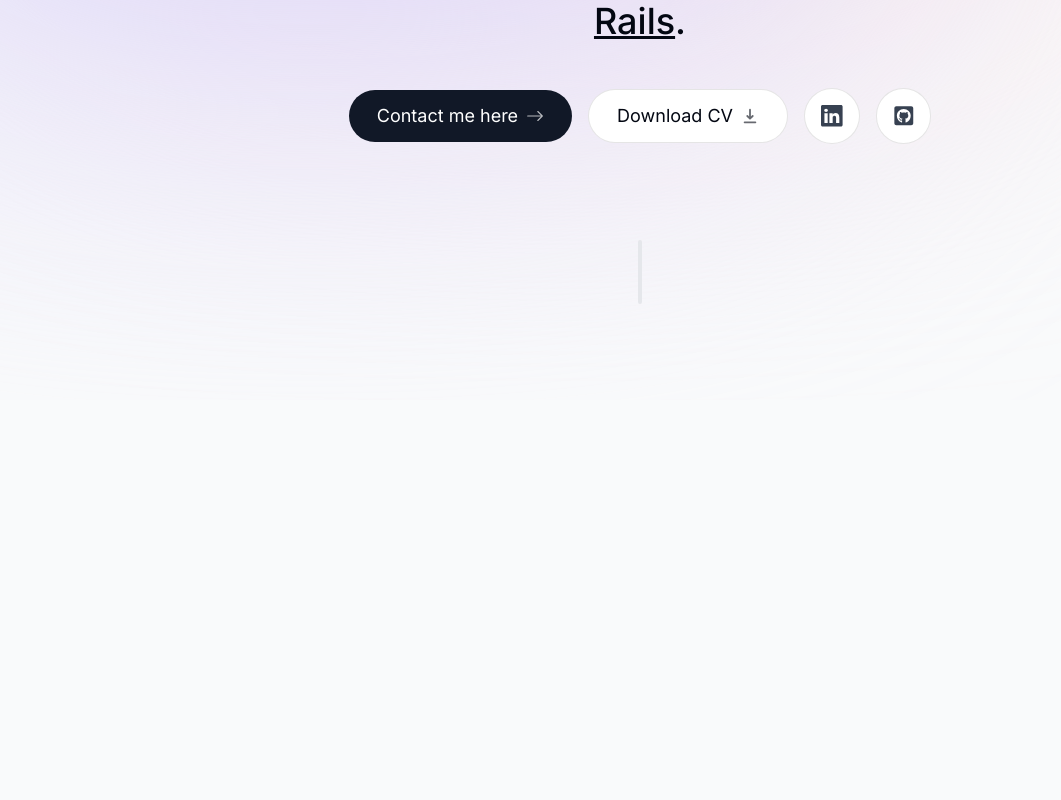
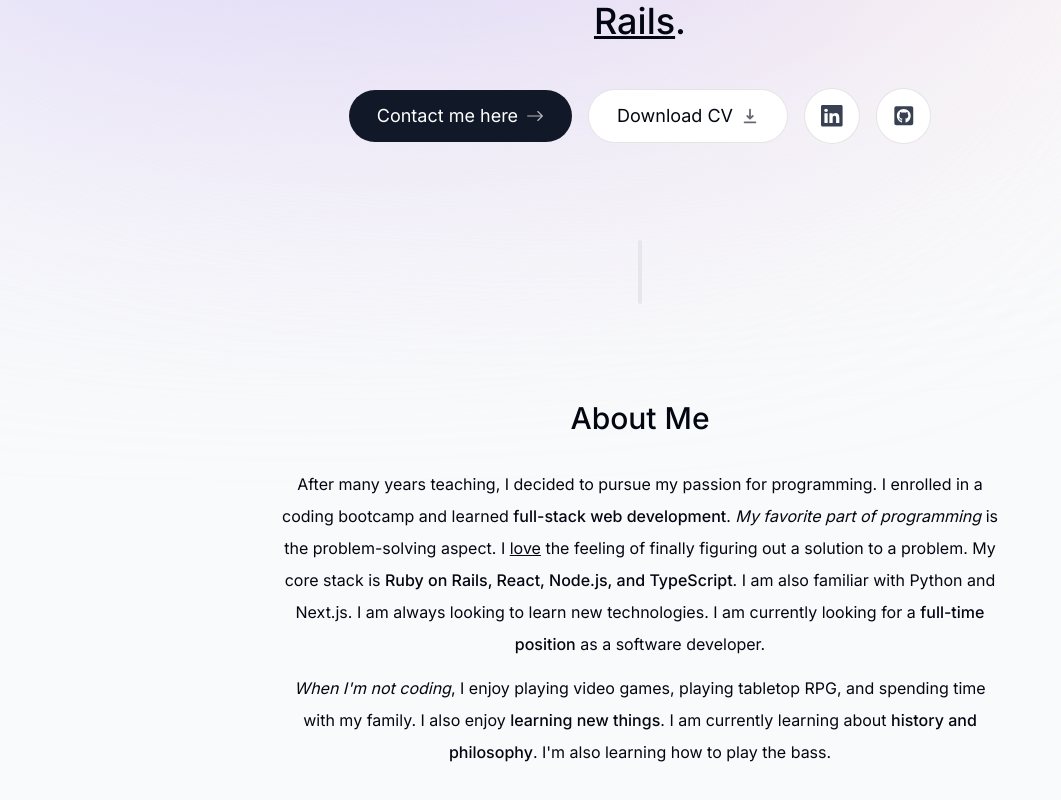
Before and after one commit to tiagorahal/portfolio_2.0, a Next.js app: page / in a window 1280 px wide. Shown: the part 424-1224 px from the top of the page, without its empty margins (0-1061 px from the left). Before the commit the page ends 824 px from the top, so only its background shows below. Built offline with nearby package versions, Linux system fonts and the light colour scheme.

Commit message:
Add about-section text with animations

```diff
--- a/app/page.tsx
+++ b/app/page.tsx
@@ -1,3 +1,4 @@
+import About from "@/components/about";
 import Intro from "@/components/intro";
 import SectionDivider from "@/components/section-divider";
 
@@ -6,6 +7,7 @@
     <main className="flex flex-col items-center px-4">
       <Intro />
       <SectionDivider />
+      <About />
     </main>
   );
 }
--- /dev/null
+++ b/components/about.tsx
@@ -0,0 +1,42 @@
+"use client";
+
+import React from 'react'
+import { motion } from "framer-motion";
+
+export default function About() {
+  return (
+    <motion.section
+      className="mb-28 max-w-[45rem] text-center leading-8 sm:mb-40 scroll-mt-28"
+      initial={{ opacity: 0, y: 100 }}
+      animate={{ opacity: 1, y: 0 }}
+      transition={{ delay: 0.175 }}
+    >
+      <h2 className="text-3xl font-medium capitalize mb-8 text-center">About me</h2>
+      <p className="mb-3">
+        After many years teaching, I decided to pursue my
+        passion for programming. I enrolled in a coding bootcamp and learned{" "}
+        <span className="font-medium">full-stack web development</span>.{" "}
+        <span className="italic">My favorite part of programming</span> is the
+        problem-solving aspect. I <span className="underline">love</span> the
+        feeling of finally figuring out a solution to a problem. My core stack
+        is{" "}
+        <span className="font-medium">
+          Ruby on Rails, React, Node.js, and TypeScript
+        </span>
+        . I am also familiar with Python and Next.js. I am always looking to
+        learn new technologies. I am currently looking for a{" "}
+        <span className="font-medium">full-time position</span> as a software
+        developer.
+      </p>
+
+      <p>
+        <span className="italic">When I'm not coding</span>, I enjoy playing
+        video games, playing tabletop RPG, and spending time with my family. I also enjoy{" "}
+        <span className="font-medium">learning new things</span>. I am currently
+        learning about{" "}
+        <span className="font-medium">history and philosophy</span>. I'm also
+        learning how to play the bass.
+      </p>
+    </motion.section>
+  )
+}
```
